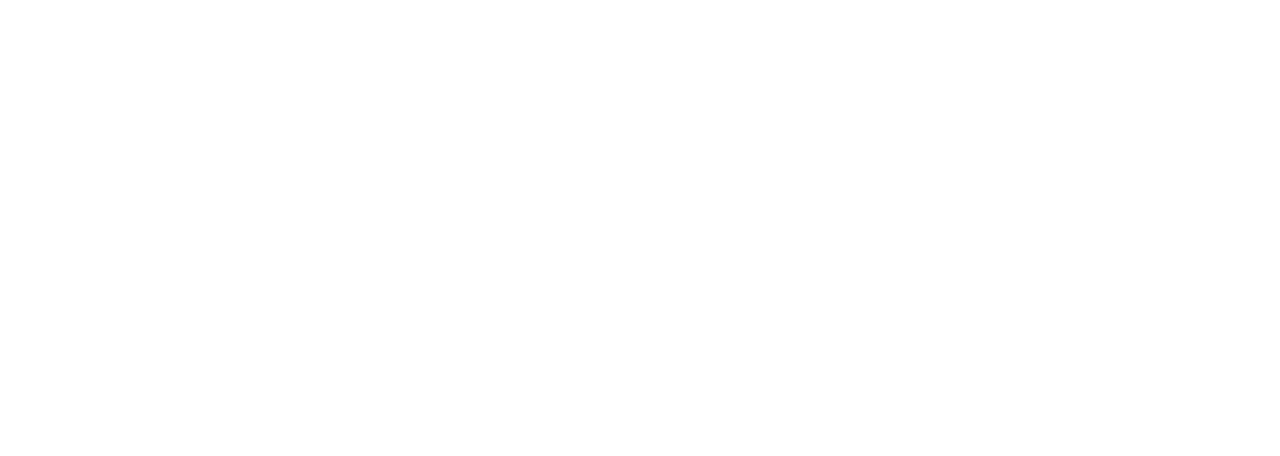
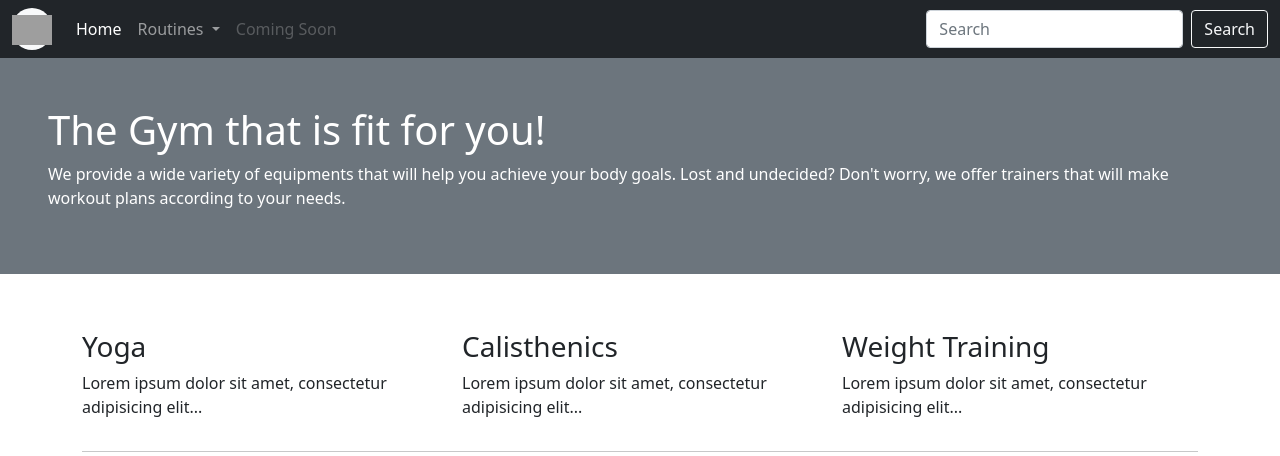
Before and after one commit to Rali-28/bootstrap_quiz1, a plain HTML site: page index.html in a window 1280 px wide. Drawn offline with nearby package versions, Linux system fonts and the light colour scheme; grey boxes are pictures that could not be loaded.

Commit message:
Update index.html
Created a Header (navbar & jumbotron), and body content.

```diff
--- a/index.html
+++ b/index.html
@@ -8,17 +8,122 @@
     <!-- Bootstrap 5 CSS -->
     <link href="https://cdn.jsdelivr.net/npm/bootstrap@5.0.2/dist/css/bootstrap.min.css" rel="stylesheet" integrity="sha384-EVSTQN3/azprG1Anm3QDgpJLIm9Nao0Yz1ztcQTwFspd3yD65VohhpuuCOmLASjC" crossorigin="anonymous">
 
-    <!-- Bootstrap 5 JS -->
-    <script src="https://cdn.jsdelivr.net/npm/bootstrap@5.0.2/dist/js/bootstrap.bundle.min.js" integrity="sha384-MrcW6ZMFYlzcLA8Nl+NtUVF0sA7MsXsP1UyJoMp4YLEuNSfAP+JcXn/tWtIaxVXM" crossorigin="anonymous"></script>
+
 
 </head>
 <body>
 
     <!-- Main Container -->
-    <div class="container-fluid">
+    <div class="container-fluid p-0">
 
+        <!-- Header -->
+        <div class="container-fluid p-0">
+
+            <!-- Navabar -->
+            <nav class="navbar navbar-expand-md navbar-dark bg-dark">
+
+                <!-- Navbar Container -->
+                <div class="container-fluid">
+
+                    <!-- Logo Link -->
+                    <a class="navbar-brand bg-light rounded-pill" href="#">
+                        <img src="https://webstockreview.net/images/clipart-exercise-fitness-centre-19.png" class=".navbar-brand" width="40px">
+                    </a>
+
+                    <!-- Collapsible Menu -->
+                    <button class="navbar-toggler" type="button" data-bs-toggle="collapse" data-bs-target="#navbarSupportedContent" aria-controls="navbarSupportedContent" aria-expanded="false" aria-label="Toggle navigation">
+                    <span class="navbar-toggler-icon"></span>
+                    </button>
+
+                    <!-- Collapsible Menu Content -->
+                    <div class="collapse navbar-collapse" id="navbarSupportedContent">
+                        <ul class="navbar-nav me-auto mb-2 mb-md-0">
+                            <li class="nav-item">
+                            <a class="nav-link active" aria-current="page" href="#">Home</a>
+                            </li>
+
+                            <!-- Dropdown Menu -->
+                            <li class="nav-item dropdown">
+                            <a class="nav-link dropdown-toggle" href="#" id="navbarDropdown" role="button" data-bs-toggle="dropdown" aria-expanded="false">
+                                Routines
+                            </a>
+
+                            <ul class="dropdown-menu" aria-labelledby="navbarDropdown">
+                                <li><a class="dropdown-item" href="#">Yoga</a></li>
+                                <li><a class="dropdown-item" href="#">Weight Training</a></li>
+                                <li><a class="dropdown-item" href="#">Calisthenics</a></li>
+                                <li><hr class="dropdown-divider"></li>
+                                <li><a class="dropdown-item" href="#">
+                                    <button class="btn btn-outline-dark" type="submit">
+                                        Signup
+                                    </button></a></li>
+
+
+                            </ul>
+                            <!-- Dropdown End -->
+
+                            </li>
+                            <li class="nav-item">
+                            <a class="nav-link disabled" href="#" tabindex="-1" aria-disabled="true">Coming Soon</a>
+                            </li>
+                        </ul>
+
+                        <!-- Search Bar -->
+                        <form class="d-flex">
+                            <input class="form-control me-2" type="search" placeholder="Search" aria-label="Search">
+                            <button class="btn btn-outline-light" type="submit">Search</button>
+                        </form>
+                        <!-- End -->
+
+                    </div>
+                    <!-- Content End -->
+                </div>
+                <!-- Navbar Container End -->
+            </nav>
+            <!-- Navbar -->
+
+            <!-- Jumbotron -->
+            <div class="container-fluid p-5 bg-secondary text-white">
+                <h1>The Gym that is fit for you!</h1>
+                <p>We provide a wide variety of equipments that will help you achieve your body goals. Lost and undecided? Don't worry, we offer trainers that will make workout plans according to your needs.</p>
+            </div>
+            <!-- jumbotron End -->
+
+        </div>
+        <!-- Header End -->
+
+        <!-- Content -->
+        <div class="container mt-5">
+            <!-- Row -->
+            <div class="row">
+                <!-- Col 1 -->
+                <div class="col-sm-4 mt-2">
+                    <h3>Yoga</h3>
+                    <p>Lorem ipsum dolor sit amet, consectetur adipisicing elit...</p>
+
+                </div>
+                <!-- Col 2 -->
+                <div class="col-sm-4 mt-2">
+                    <h3>Calisthenics</h3>
+                    <p>Lorem ipsum dolor sit amet, consectetur adipisicing elit...</p>
+
+                </div>
+                <!-- Col 3 -->
+                <div class="col-sm-4 mt-2">
+                    <h3>Weight Training</h3>
+                    <p>Lorem ipsum dolor sit amet, consectetur adipisicing elit...</p>
+
+                </div>
+
+            </div>
+            <!-- Row End -->
+            <hr>
+        </div>
+          <!-- Content End -->
     </div>
     <!-- Main End -->
 
+    <!-- Bootstrap 5 JS -->
+    <script src="https://cdn.jsdelivr.net/npm/bootstrap@5.0.2/dist/js/bootstrap.bundle.min.js" integrity="sha384-MrcW6ZMFYlzcLA8Nl+NtUVF0sA7MsXsP1UyJoMp4YLEuNSfAP+JcXn/tWtIaxVXM" crossorigin="anonymous"></script>
 </body>
 </html>
```
